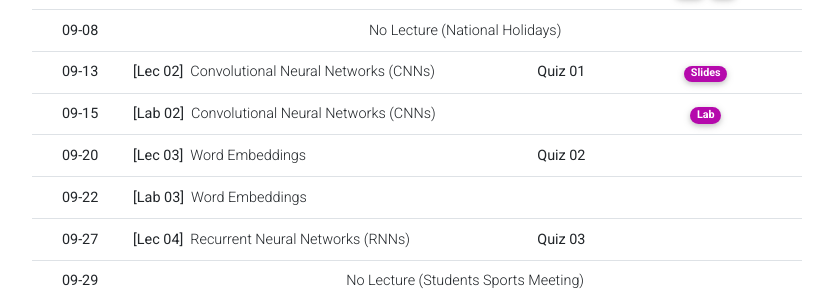
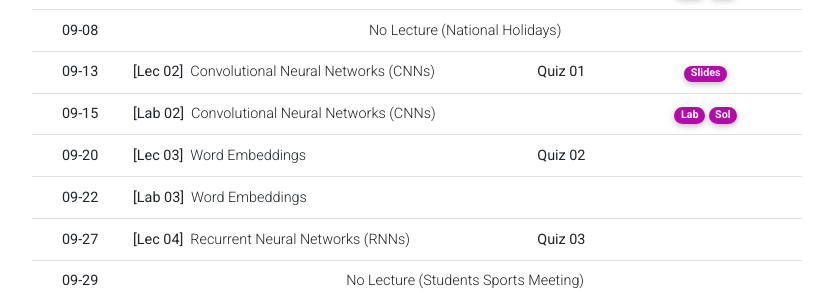
Before and after one commit to Uehwan/Uehwan.github.io, a Jekyll site: the page built from _teaching/aiexplab22fall.md, in a window 1280 px wide and 900 px high, scrolled down 982 px. Shown: the part 152-448 px from the top of the window, without its empty margins (223-1056 px from the left). Built offline with Jekyll 4.4.1, drawn with Linux system fonts in a browser that asks for light colours; nearby versions of some CDN libraries; comment, search, counter and statistics services are not loaded; a style sheet for code colours, icons or effects is not loaded.

Commit message:
lab02 solution

```diff
--- a/_teaching/aiexplab22fall.md
+++ b/_teaching/aiexplab22fall.md
@@ -92,7 +92,7 @@
       <td></td>
       <td>
         <a href="https://colab.research.google.com/drive/1X9w5Q6VxFdtxu7KqNjrlFEnr-yEoG7sG?usp=sharing" target="_blank" class="badge badge-pill" style="background-color:#B509AC;">Lab</a>
-        <!--a href="#" target="_blank" class="badge badge-pill" style="background-color:#B509AC;">Slides</a-->
+        <a href="https://colab.research.google.com/drive/1M0ykQf2OIwDl-gmPtLeWViEURaQ1IuYW?usp=sharing" target="_blank" class="badge badge-pill" style="background-color:#B509AC;">Sol</a>
       </td>
     </tr>
     <tr>
```
